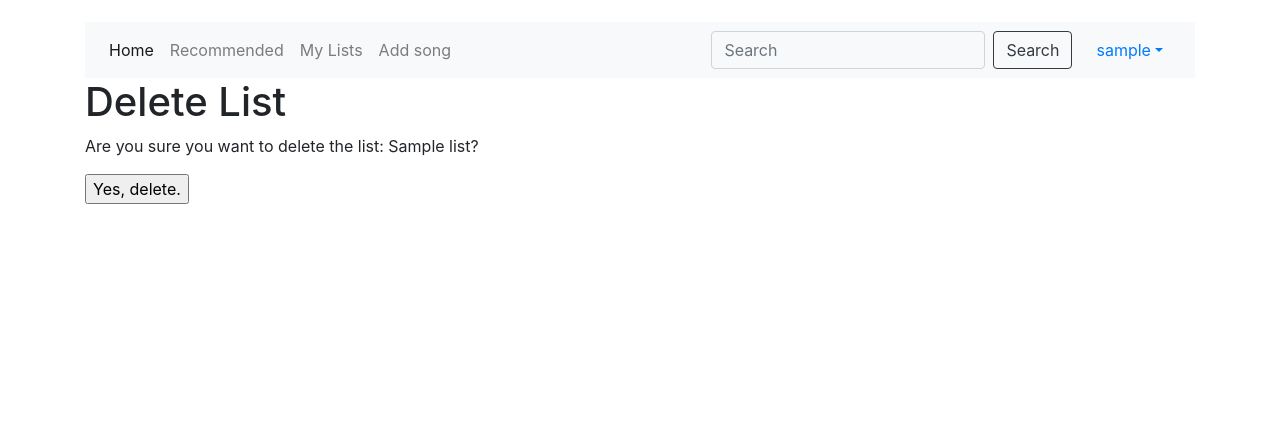
After one commit to Mvystrcilova/songRecommender, a Django app: page /songRecommender/list/1/delete/ in a window 1280 px wide. The commit adds this page. Shown: the top 444 px of the page. Run offline with Django 3.2, Linux system fonts and the light colour scheme; a user stored in the database is signed in; tables that the repository leaves empty hold one stand-in row (values such as "Sample post"); some libraries are stand-ins or nearby versions.

Commit message:
pred upravou forms

```diff
--- /dev/null
+++ b/songRecommender/managers.py
@@ -0,0 +1,2 @@
+from .models import List
+from .forms import ListModelForm
--- a/songRecommender/models.py
+++ b/songRecommender/models.py
@@ -12,9 +12,7 @@ class Song(models.Model):
     artist = models.CharField(max_length=100)
     text = models.TextField()
     link = models.URLField() #default max is 200
-    #users_who_played_this_song = models.ManyToManyField(get_user_model(), through='Played_Song', related_name='played_songs')
     distance_to_other_songs = models.ManyToManyField("self", through='Distance', symmetrical=False, related_name='songs_nearby')
-    #nearby_users = models.ManyToManyField(get_user_model(), through='Distance_to_User') #later add to user when customizing user model
     pole_co_tu_jen_oxiduje = models.CharField(null=True, max_length=1)
 
     def __str__(self):
@@ -23,6 +21,10 @@ class Song(models.Model):
 
     def get_absolute_url(self):
         return reverse('song_detail', args=[str(self.id)])
+
+    def save(self, force_insert=False, force_update=False, using=None,
+             update_fields=None):
+        self.link
 
 
 
@@ -48,7 +50,7 @@ class Profile(models.Model):
 
     def update_profile(request, user_id):
         user = User.objects.get(pk=user_id)
-        #user.profile.bio = 'Lorem ipsum dolor sit amet, consectetur adipisicing elit...'
+
         user.save()
 
 
--- a/songRecommender/templates/songRecommender/index.html
+++ b/songRecommender/templates/songRecommender/index.html
@@ -43,7 +43,7 @@
         </div>
         <div class="col-md-6">
             {% if my_lists.count > 10 %}
-                <button type="button" style="margin-top: 1%" class="btn btn-outline-secondary btn-lg btn-block">+
+                <button type="button" style="margin-top: 1%" class="btn btn-outline-secondary btn-lg btn-block"> <a href="{% url 'list_form' %}">+</a>
                 </button>
             {% endif %}
         </div>
--- /dev/null
+++ b/songRecommender/templates/songRecommender/list_confirm_delete.html
@@ -0,0 +1,14 @@
+{% extends "base_generic.html" %}
+
+{% block content %}
+
+<h1>Delete List</h1>
+
+<p>Are you sure you want to delete the list: {{ list }}?</p>
+
+<form action="" method="POST">
+  {% csrf_token %}
+  <input type="submit" value="Yes, delete.">
+</form>
+
+{% endblock %}
--- a/songRecommender/templates/songRecommender/my_lists.html
+++ b/songRecommender/templates/songRecommender/my_lists.html
@@ -71,6 +71,9 @@
                 {% endif %}
             </div>
         {% endfor %}
+        <button class="btn btn-outline-success mt-4 col-md-6  bg-light text-dark btn-outline-dark"
+                    type="submit"><a href="{% url 'list_form' %}">+</a>
+            </button>
     {% else %}
         <p>You have not created any list</p>
     {% endif %}
--- a/songRecommender/urls.py
+++ b/songRecommender/urls.py
@@ -10,3 +10,9 @@ urlpatterns = [
     path('mylists/', views.MyListsView.as_view(), name='my_lists'),
     path('recommended_songs/', views.RecommendedSongsView.as_view(), name='recommended_songs')
 ]
+
+urlpatterns += [
+    path('list/create/', views.save_list, name='list_form'),
+    path('list/<int:pk>/update/', views.ListUpdate.as_view(), name='list_update'),
+    path('list/<int:pk>/delete/', views.ListDelete.as_view(), name='list_delete'),
+]
--- a/songRecommender/views.py
+++ b/songRecommender/views.py
@@ -6,16 +6,21 @@ from itertools import chain
 from django.shortcuts import get_object_or_404
 from django.http import HttpResponseRedirect
 from django.urls import reverse
+from django.views.generic.edit import CreateView, UpdateView, DeleteView
+from django.urls import reverse_lazy
 
-from songRecommender.forms import SongModelForm
+from songRecommender.forms import SongModelForm, ListModelForm
 
 
 # Create your views here.
 
 class HomePageView(LoginRequiredMixin, generic.ListView):
+    model = Distance_to_User
     context_object_name = 'home_list'
-    queryset = Song.objects.all()
     template_name = 'songRecommender/index.html'
+
+    def get_queryset(self):
+        return Distance_to_User.objects.filter(user_id=self.request.user.profile.pk)
 
     def get_context_data(self, **kwargs):
         context = super(HomePageView, self).get_context_data(**kwargs)
@@ -40,6 +45,22 @@ class ListDetailView(LoginRequiredMixin, generic.DetailView):
 
     def get_queryset(self):
         return List.objects.filter(user_id=self.request.user)
+
+
+class ListCreate(LoginRequiredMixin, CreateView):
+    model = List
+    fields = ['name']
+
+
+
+class ListUpdate(LoginRequiredMixin, UpdateView):
+    model = List
+    fields = ['name']
+
+
+class ListDelete(LoginRequiredMixin, DeleteView):
+    model = List
+    success_url = reverse_lazy('my_lists')
 
 
 class MyListsView(LoginRequiredMixin, generic.ListView):
@@ -82,13 +103,26 @@ def addSong(request):
             song = form.save(commit=False)
             song.save()
 
+
             return HttpResponseRedirect(reverse('recommended_songs'))
     else:
         form = SongModelForm()
 
-        context = {
-            'form': form
+        return render(request, 'songRecommender/addSong.html', {'form': form})
 
-        }
 
-        return render(request, 'songRecommender/addSong.html', {'form': form})
+def save_list(request):
+    if request.method == 'POST':
+        l = ListModelForm(request.POST)
+
+        if l.is_valid():
+            new_list = l.save(commit=False)
+            new_list.save()
+            l.save_m2m()
+
+        return HttpResponseRedirect(reverse('my_lists'))
+
+    else:
+        form = ListModelForm()
+
+        return render(request, 'songRecommender/list_create', {'form': form})
```
Also changed, not shown: songRecommender/forms.py (+28 -1 lines), songRecommender/templates/songRecommender/list_form.html (added, +11 -0 lines), rocnikac/urls.py (line endings or trailing spaces).
